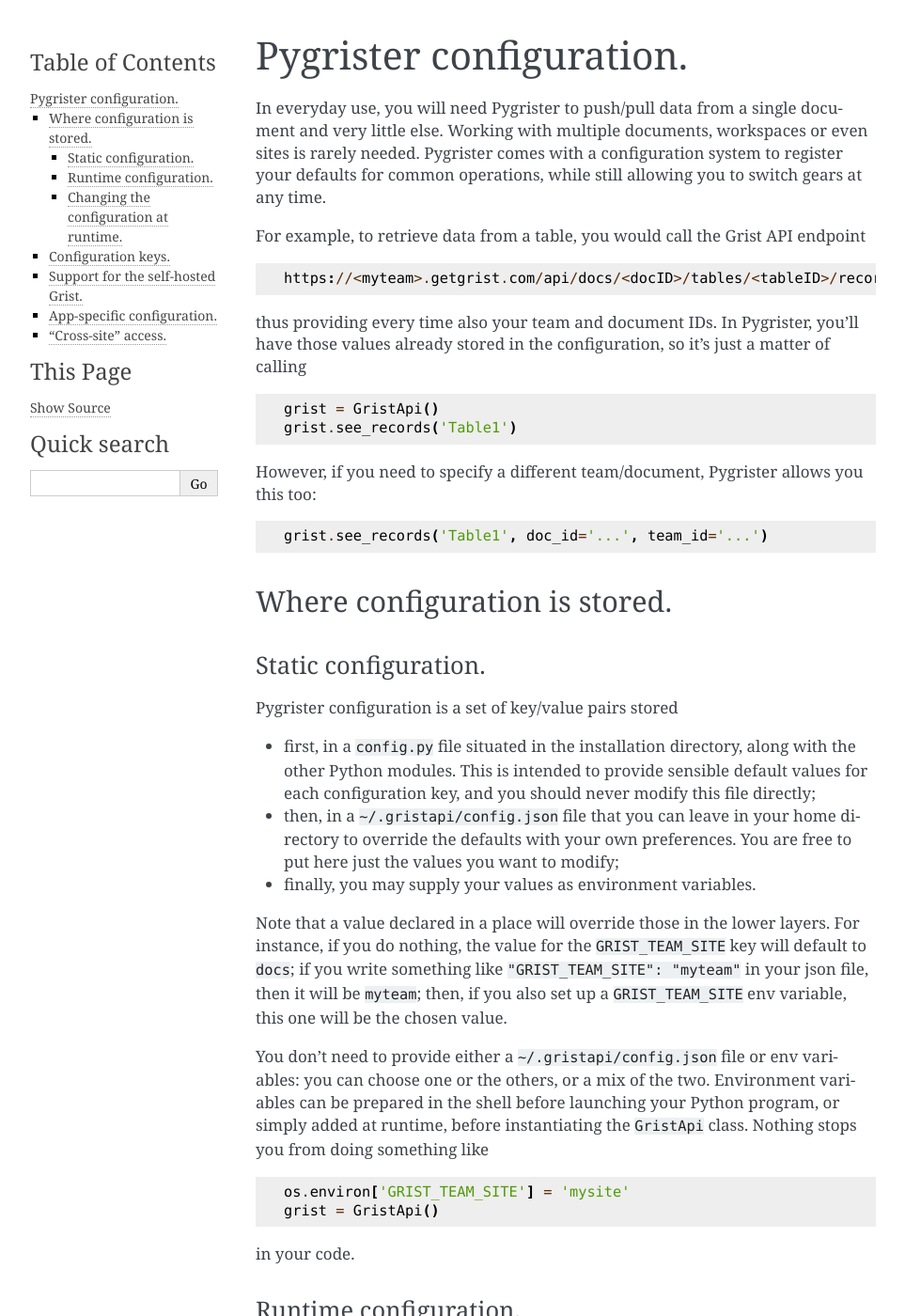
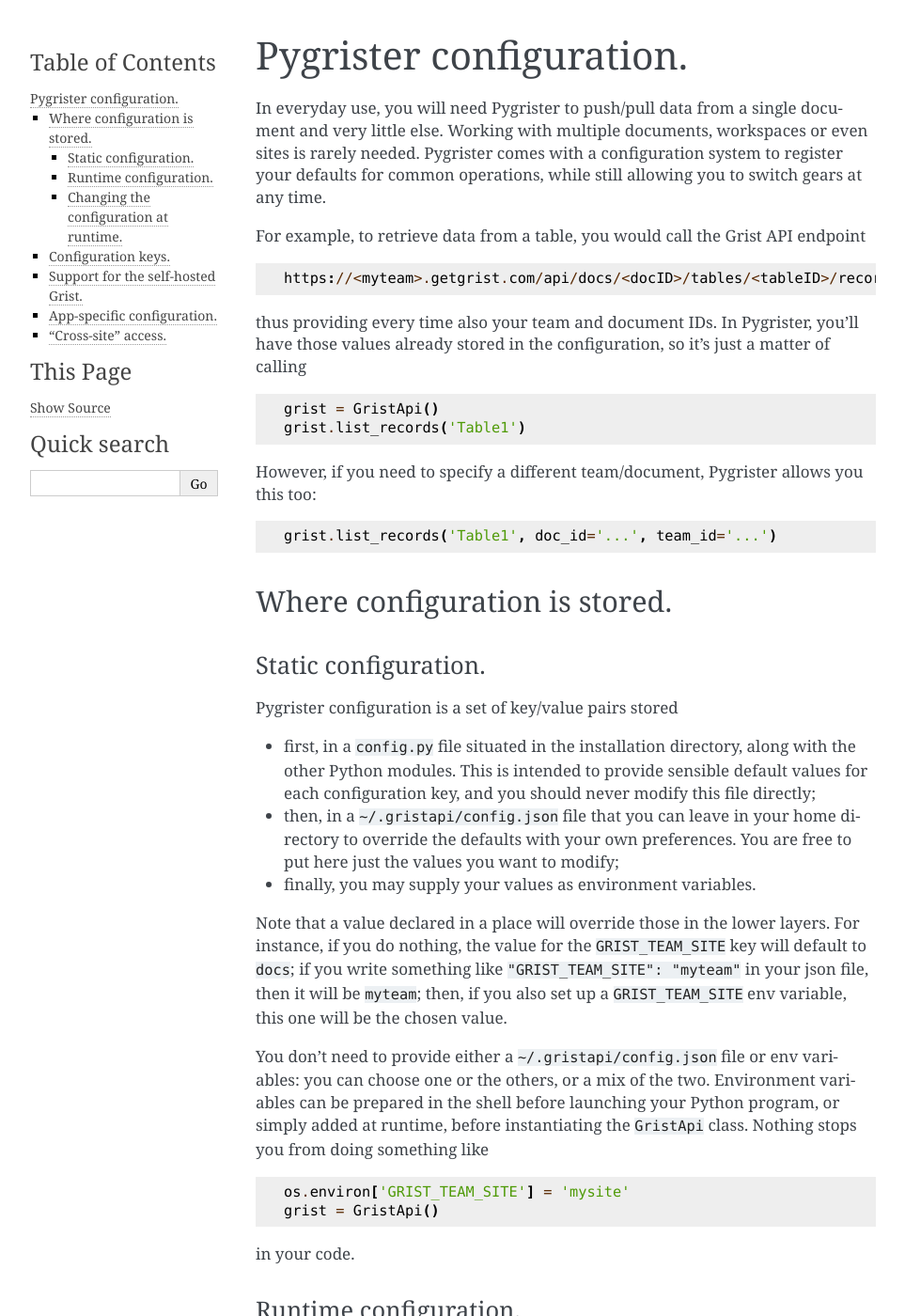
Before and after one commit to ricpol/pygrister, a Sphinx documentation site: the page built from doc/conf.rst, in a window 1280 px wide and 1400 px high. Shown: the whole window at 94% size, without its empty margins (148-1111 px from the left). Built offline with Sphinx 7.4.7, drawn with Linux system fonts in a browser that asks for light colours; some of the changed text lies outside the part shown.

Commit message:
small changes in docs

```diff
--- a/doc/conf.rst
+++ b/doc/conf.rst
@@ -17,12 +17,12 @@ have those values already stored in the configuration, so it's just a matter
 of calling ::
 
     grist = GristApi()
-    grist.see_records('Table1')
+    grist.list_records('Table1')
 
 However, if you need to specify a different team/document, Pygrister
 allows you this too::
 
-    grist.see_records('Table1', doc_id='...', team_id='...')
+    grist.list_records('Table1', doc_id='...', team_id='...')
 
 
 Where configuration is stored.
@@ -81,13 +81,13 @@ This will affect all the API calls from now on.
 Finally, specific API call functions may provide optional parameters to
 temporarily override the configuration. For instance, this ::
 
-    st_code, res = grist.see_records('mytable')
+    st_code, res = grist.list_records('mytable')
 
 will fetch records from a table in your current working document (as per config).
 If you need to quickly pull data from another document just once, there's no
 need to change your configuration: a simple ::
 
-    st_code, res = grist.see_records('another_table', doc_id='......')
+    st_code, res = grist.list_records('another_table', doc_id='......')
 
 will do the trick.
 
```
Also changed, not shown: readme.rst (+11 -0 lines).
